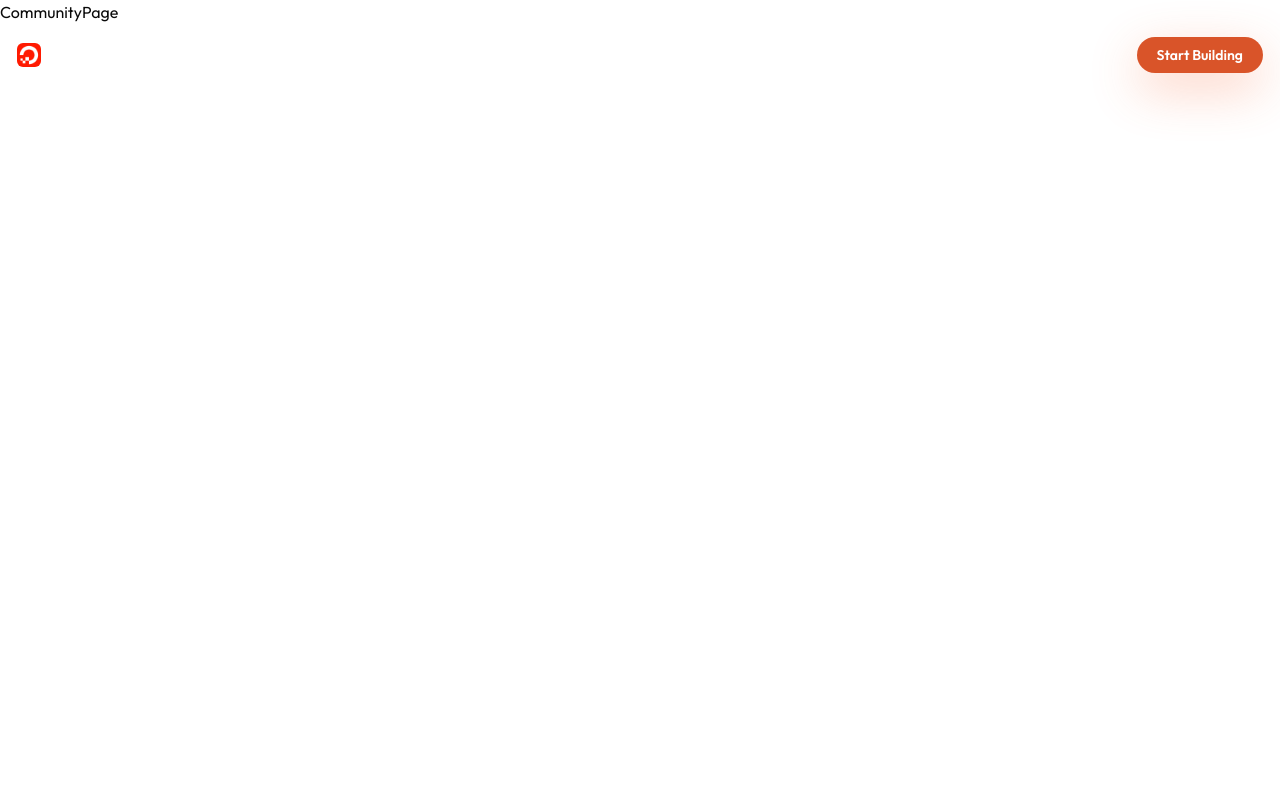
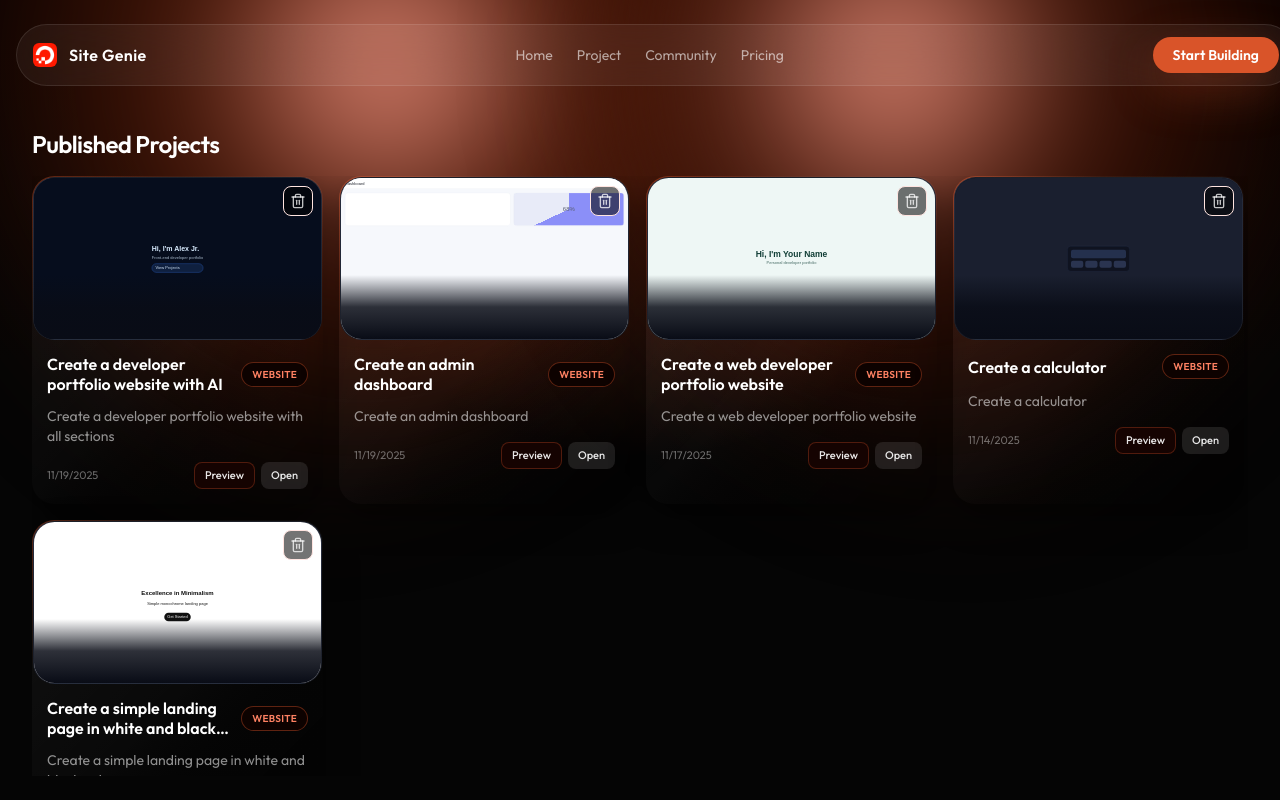
Before and after one commit to PrithiviPM2580/SiteGenie, a React (Vite) app in the folder frontend/: page /community in a window 1280 px wide. Built offline with nearby package versions, Linux system fonts and the light colour scheme.

Commit message:
feat: update Navbar component styling; modify NAVBAR constant and enhance CommunityPage and ProjectsPage with new features

```diff
--- a/frontend/src/components/Navbar.tsx
+++ b/frontend/src/components/Navbar.tsx
@@ -5,7 +5,7 @@ import logo from "@/assets/logo.png";
 
 export default function Navbar() {
   return (
-    <header className="w-full max-w-7xl fixed top-6 left-1/2 -translate-x-1/2 z-10 flex items-center justify-between rounded-full border border-white/10 bg-white/5 px-4 py-3 backdrop-blur-xl">
+    <header className="w-full mx-4 max-w-7xl fixed top-6 left-1/2 -translate-x-1/2 z-10 flex items-center justify-between rounded-full border border-white/10 bg-white/5 px-4 py-3 backdrop-blur-xl">
       <div className="flex items-center gap-3">
         <div className="w-6 h-6 rounded-sm overflow-hidden">
           <Link to="/">
--- a/frontend/src/constants/index.ts
+++ b/frontend/src/constants/index.ts
@@ -13,8 +13,8 @@ export const NAVBAR: NavbarItem[] = [
   },
   {
     id: 3,
-    name: "Preview",
-    link: "/preview",
+    name: "Community",
+    link: "/community",
   },
   {
     id: 4,
--- a/frontend/src/features/community/pages/CommunityPage.tsx
+++ b/frontend/src/features/community/pages/CommunityPage.tsx
@@ -1,5 +1,124 @@
 import React from "react";
+import { SpinnerCustom } from "@/components/ui/spinner";
+import { DUMMY_PROJECT_CARDS } from "@/constants";
+import { Button } from "@/components/ui/button";
+import { PlusIcon, Trash2Icon } from "lucide-react";
+import { Link, useNavigate } from "react-router-dom";
 
 export default function CommunityPage() {
-  return <div>CommunityPage</div>;
+  const loading = false;
+  const navigate = useNavigate();
+
+  const getPreviewDoc = (doc: string) =>
+    doc.includes("</head>")
+      ? doc.replace(
+          "</head>",
+          "<style>html,body{height:100%;overflow:hidden !important;scrollbar-width:none;}body::-webkit-scrollbar{display:none;}</style></head>",
+        )
+      : doc;
+
+  return (
+    <section className="h-svh overflow-hidden bg-[#050505] text-white">
+      <div className="relative isolate h-full">
+        <div className="absolute inset-0 bg-[radial-gradient(circle_at_50%_12%,color-mix(in_oklch,var(--primary)_34%,transparent)_0%,transparent_38%),linear-gradient(180deg,color-mix(in_oklch,var(--primary)_12%,black)_0%,rgba(5,5,5,0.35)_45%,#050505_100%)]" />
+        <div className="absolute inset-0 overflow-hidden">
+          <div className="absolute left-[-12%] top-[8%] h-208 w-208 -translate-y-1/2 rounded-full bg-[radial-gradient(circle_at_65%_50%,color-mix(in_oklch,var(--primary)_62%,white)_0%,color-mix(in_oklch,var(--primary)_40%,black)_28%,rgba(0,0,0,0)_66%)] blur-3xl" />
+          <div className="absolute right-[-12%] top-[8%] h-208 w-208 -translate-y-1/2 rounded-full bg-[radial-gradient(circle_at_35%_50%,color-mix(in_oklch,var(--primary)_62%,white)_0%,color-mix(in_oklch,var(--primary)_36%,black)_28%,rgba(0,0,0,0)_66%)] blur-3xl" />
+          {/* <div className="absolute left-[-8%] top-[30%] h-72 w-3xl -translate-x-1/4 bg-[linear-gradient(90deg,rgba(0,0,0,0)_0%,color-mix(in_oklch,var(--primary)_88%,black)_44%,rgba(0,0,0,0)_100%)] opacity-55 blur-2xl [clip-path:polygon(0%_50%,14%_34%,42%_26%,78%_42%,100%_58%,78%_74%,42%_88%,14%_80%)]" /> */}
+          {/* <div className="absolute right-[-8%] top-[30%] h-72 w-3xl translate-x-1/4 bg-[linear-gradient(270deg,rgba(0,0,0,0)_0%,color-mix(in_oklch,var(--primary)_88%,black)_44%,rgba(0,0,0,0)_100%)] opacity-55 blur-2xl [clip-path:polygon(0%_58%,22%_42%,58%_26%,86%_34%,100%_50%,86%_66%,58%_74%,22%_58%)]" /> */}
+          {/* <div className="absolute left-1/2 top-[14%] h-96 w-96 -translate-x-1/2 rounded-full bg-[radial-gradient(circle_at_50%_50%,rgba(255,255,255,0.16)_0%,rgba(255,255,255,0.05)_18%,rgba(0,0,0,0)_62%)] blur-3xl" /> */}
+        </div>
+
+        <div className="relative mx-auto flex h-full w-full max-w-7xl flex-col px-5 pb-6 pt-32 sm:px-6 lg:px-8">
+          <div className="mb-4 flex items-end justify-between">
+            <div>
+              <h1 className="text-xl font-semibold tracking-tight text-white sm:text-2xl">
+                Published Projects
+              </h1>
+            </div>
+          </div>
+
+          <div className="min-h-0 flex-1 overflow-auto pr-1 [scrollbar-width:thin] [scrollbar-color:color-mix(in_oklch,var(--primary)_45%,black)_transparent]">
+            <div className="grid grid-cols-1 gap-4 pb-2 sm:grid-cols-2 lg:grid-cols-4">
+              {DUMMY_PROJECT_CARDS.map((project) => (
+                <Link
+                  to={`/view/${project.id}`}
+                  target="_blank"
+                  key={project.id}
+                  className="group rounded-[1.4rem] cursor-pointer bg-[linear-gradient(135deg,color-mix(in_oklch,var(--primary)_36%,transparent)_0%,rgba(255,255,255,0.04)_24%,rgba(255,255,255,0.02)_52%,rgba(0,0,0,0.35)_100%)] p-px shadow-[0_14px_34px_rgba(0,0,0,0.46)] transition-transform duration-300 hover:-translate-y-0.5"
+                >
+                  <div className="overflow-hidden rounded-[1.35rem] border border-white/8 bg-[linear-gradient(180deg,#151c2d_0%,#0e1424_52%,#090c16_100%)]">
+                    <div className="relative aspect-video overflow-hidden bg-[#0a0e16]">
+                      <iframe
+                        title={`${project.name} preview`}
+                        srcDoc={getPreviewDoc(project.previewDoc)}
+                        className="pointer-events-none h-[400%] w-[400%] origin-top-left scale-25 border-0"
+                        sandbox="allow-scripts allow-same-origin"
+                        loading="lazy"
+                      />
+
+                      <div className="pointer-events-none absolute inset-x-0 bottom-0 h-16 bg-linear-to-t from-[#090c16] via-[#090c16]/85 to-transparent" />
+
+                      <button
+                        type="button"
+                        className="absolute right-2 top-2 rounded-md border border-[color-mix(in_oklch,var(--primary)_18%,white)] bg-black/55 p-1.5 text-white/75 transition hover:border-[color-mix(in_oklch,var(--primary)_42%,white)] hover:text-[color-mix(in_oklch,var(--primary)_70%,white)]"
+                        aria-label="Delete project"
+                      >
+                        <Trash2Icon className="size-4" />
+                      </button>
+                    </div>
+                  </div>
+
+                  <div className="space-y-3 p-3.5">
+                    <div className="flex items-center justify-between gap-2">
+                      <h2 className="line-clamp-2 text-base font-semibold leading-5 text-white">
+                        {project.name}
+                      </h2>
+
+                      <span className="shrink-0 rounded-full border border-[color-mix(in_oklch,var(--primary)_35%,transparent)] bg-[color-mix(in_oklch,var(--primary)_16%,black)] px-2.5 py-1 text-[10px] font-semibold uppercase tracking-wide text-[color-mix(in_oklch,var(--primary)_82%,white)]">
+                        {project.badge}
+                      </span>
+                    </div>
+
+                    <p className="line-clamp-2 text-sm leading-5 text-white/55">
+                      {project.prompt}
+                    </p>
+
+                    <div className="flex items-center justify-between pt-1 text-[11px] text-white/40">
+                      <span>{project.createdAt}</span>
+
+                      <div className="flex gap-1.5">
+                        <button
+                          onClick={() =>
+                            navigate(`/preview/${project.preview}`)
+                          }
+                          type="button"
+                          className="rounded-md border border-[color-mix(in_oklch,var(--primary)_26%,transparent)] bg-[color-mix(in_oklch,var(--primary)_20%,black)] px-2.5 py-1 text-[11px] font-medium text-white/90 transition hover:bg-[color-mix(in_oklch,var(--primary)_32%,black)]"
+                        >
+                          Preview
+                        </button>
+                        <button
+                          onClick={() => navigate(`/projects/${project.id}`)}
+                          type="button"
+                          className="rounded-md bg-white/10 px-2.5 py-1 text-[11px] font-medium text-white/90 transition hover:bg-white/20"
+                        >
+                          Open
+                        </button>
+                      </div>
+                    </div>
+                  </div>
+                </Link>
+              ))}
+            </div>
+          </div>
+        </div>
+      </div>
+
+      {loading ? (
+        <div className="absolute inset-0 z-20 bg-black/30 backdrop-blur-[1px]">
+          <SpinnerCustom />
+        </div>
+      ) : null}
+    </section>
+  );
 }
--- a/frontend/src/features/projects/pages/ProjectsPage.tsx
+++ b/frontend/src/features/projects/pages/ProjectsPage.tsx
@@ -8,6 +8,8 @@ import { useNavigate } from "react-router-dom";
 export default function ProjectsPage() {
   const loading = false;
   const navigate = useNavigate();
+
+  const deleteProject = (projectId: string) => {};
 
   const getPreviewDoc = (doc: string) =>
     doc.includes("</head>")
```
